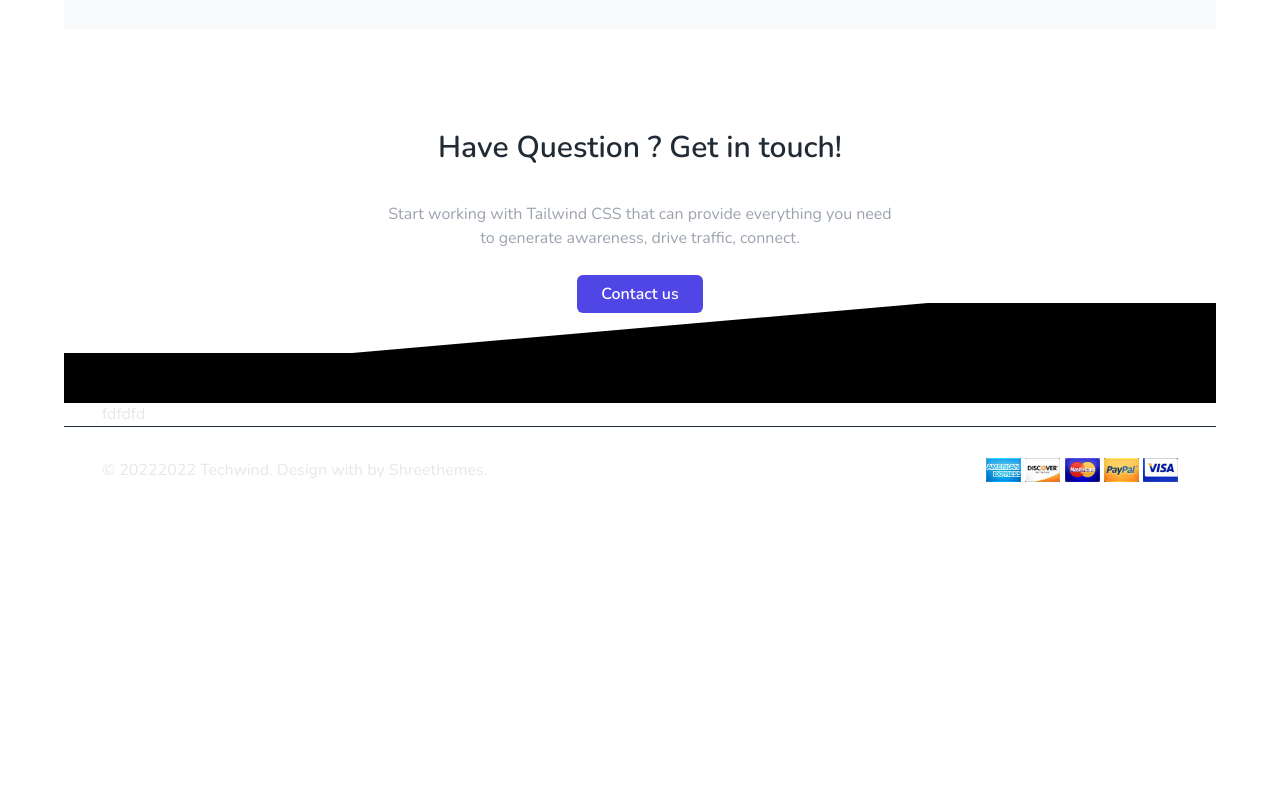
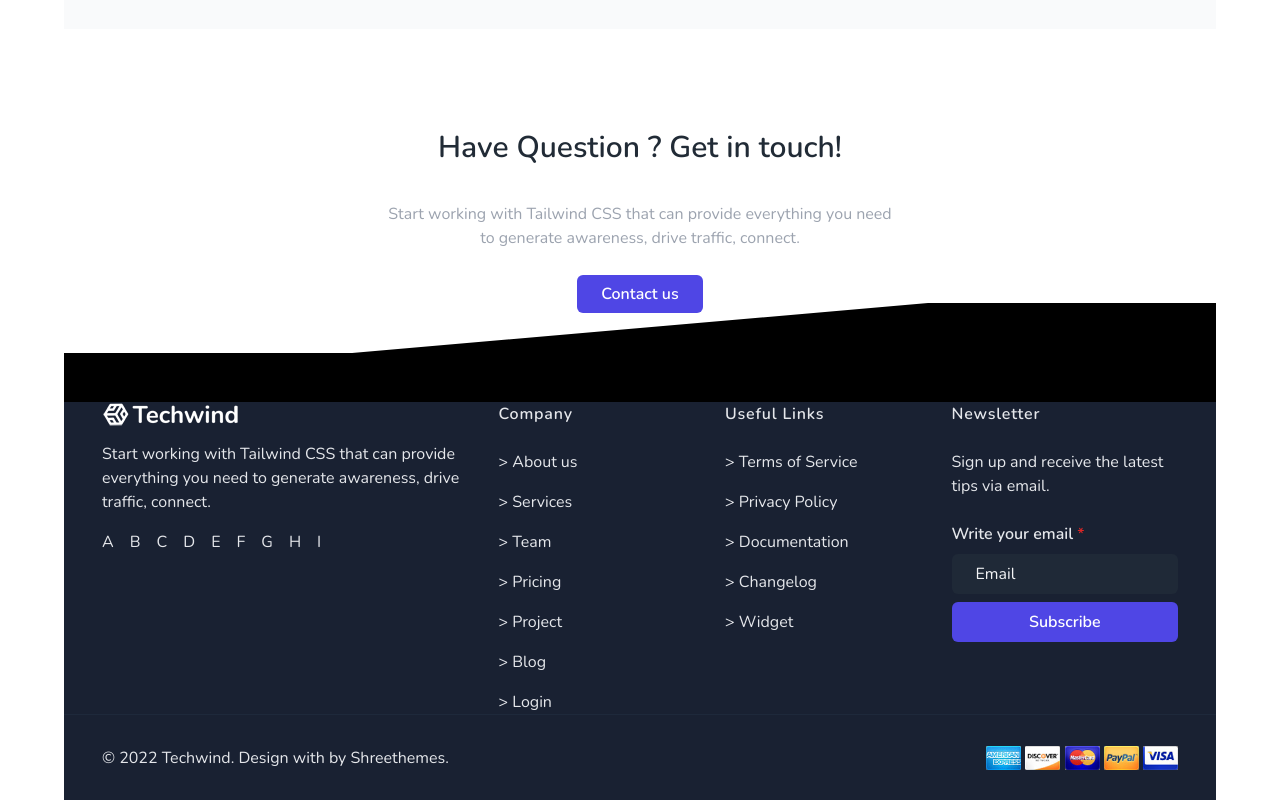
Before and after one commit to coordova/landing-one, a website: page index.html in a window 1280 px wide. Shown: the part 4498-5298 px from the top of the page. Before the commit the page ends 5010 px from the top, so only its background shows below. Drawn offline with nearby package versions, Linux system fonts and the light colour scheme.

Commit message:
Footer v2

```diff
--- a/index.html
+++ b/index.html
@@ -272,7 +272,7 @@
                         Start working with Tailwind CSS that can provide everything you need to generate awareness, drive traffic, connect.
                     </p>
                     <div class="">
-                        <a href="#" class="px-6 py-2 rounded-md font-semibold text-white bg-indigo-600 hover:bg-indigo-700 duration-200">Subscribe Now</a>
+                        <a href="#" class="btn">Subscribe Now</a>
                     </div>
                 </div>
                 <div class="flex flex-col items-center space-y-6 text-gray-400 md:flex-row md:justify-between md:space-y-0">
@@ -294,7 +294,7 @@
                             <li>Enhanced Security</li>
                         </ul>
                         <!-- Button -->
-                        <a href="#" class="px-6 py-2 rounded-md font-semibold text-white bg-indigo-600 hover:bg-indigo-700 duration-200">Get Started</a>
+                        <a href="#" class="btn">Get Started</a>
                     </div>
                     <!-- Price Professional -->
                     <div class="relative z-2 group flex flex-col space-y-4 w-fit border-2 border-gray-100 p-6 py-8 shadow-md rounded-lg bg-gray-50">
@@ -314,7 +314,7 @@
                             <li>Enhanced Security</li>
                         </ul>
                         <!-- Button -->
-                        <a href="#" class="px-6 py-2 rounded-md font-semibold text-white bg-indigo-600 hover:bg-indigo-700 duration-200">Try it Now</a>
+                        <a href="#" class="btn">Try it Now</a>
                     </div>
                 </div>
             </div>
@@ -389,7 +389,7 @@
                     Start working with Tailwind CSS that can provide everything you need to generate awareness, drive traffic, connect.
                 </p>
                 <div class="">
-                    <a href="#" class="px-6 py-2 rounded-md font-semibold text-white bg-indigo-600 hover:bg-indigo-700 duration-200">Contact us</a>
+                    <a href="#" class="btn">Contact us</a>
                 </div>
             </div>
         </div>
@@ -403,17 +403,79 @@
         </div>
     </div>
     <!-- Footer -->
-    <footer class="footer bg-dark-footer relative text-gray-200 dark:text-gray-200">
+    <footer class="footer bg-bgDarkFooter relative text-gray-200">
         <div class="container">
-            <div>
-            fdfdfd
+            <div class="flex flex-col space-y-4 lg:flex-row lg:space-y-0 lg:space-x-6">
+                <!-- Container for Logo / txt / social icons -->
+                <div class="space-y-4">
+                    <div>
+                        <img src="assets/images/logo-light.png" alt="logo">
+                    </div>
+                    <p class="lg:max-w-sm">
+                        Start working with Tailwind CSS that can provide everything you need to generate awareness, drive traffic, connect.
+                    </p>
+                    <ul class="list-none flex space-x-4">
+                        <li class="inline">A</li>
+                        <li class="inline">B</li>
+                        <li class="inline">C</li>
+                        <li class="inline">D</li>
+                        <li class="inline">E</li>
+                        <li class="inline">F</li>
+                        <li class="inline">G</li>
+                        <li class="inline">H</li>
+                        <li class="inline">I</li>
+                    </ul>
+                </div>
+                <!-- Menu 3 cols on md -->
+                <div class="flex flex-col space-y-4 md:flex-row md:space-y-0">
+                    <!-- Menu 1 -->
+                    <div class="space-y-6 md:w-1/3">
+                        <h4 class="font-semibold tracking-wider sm:pt-4 lg:pt-0">Company</h4>
+                        <ul class="flex flex-col space-y-4">
+                            <li>> About us</li>
+                            <li>> Services</li>
+                            <li>> Team</li>
+                            <li>> Pricing</li>
+                            <li>> Project</li>
+                            <li>> Blog</li>
+                            <li>> Login</li>
+                        </ul>
+                    </div>
+                    <!-- Menu 2 -->
+                    <div class="space-y-6 md:w-1/3">
+                        <h4 class="font-semibold tracking-wider sm:pt-4  lg:pt-0">Useful Links</h4>
+                        <ul class="flex flex-col space-y-4">
+                            <li>> Terms of Service</li>
+                            <li>> Privacy Policy</li>
+                            <li>> Documentation</li>
+                            <li>> Changelog</li>
+                            <li>> Widget</li>
+                        </ul>
+                    </div>
+                    <!-- Menu 3 -->
+                    <div class="space-y-6 md:w-1/3">
+                        <h4 class="font-semibold tracking-wider sm:pt-4  lg:pt-0">Newsletter</h4>
+                        <p>
+                            Sign up and receive the latest tips via email.
+                        </p>
+                        <!-- Form -->
+                        <form>
+                            <div class="space-y-2">
+                                <label for="email" class="font-semibold">Write your email <span class="text-red-600">*</span></label>
+                                <input type="email" id="email" class="pl-6 py-2 w-full bg-gray-800 rounded-md placeholder-gray-100" placeholder="Email">
+                                <button class="btn w-full">Subscribe</button>
+                            </div>
+
+                        </form>
+                    </div>
+                </div>
             </div>
         </div>
         <div class="py-[30px] px-0 border-t border-slate-800">
             <div class="container text-center">
                 <div class="grid md:grid-cols-2 items-center">
                     <div class="md:text-left text-center">
-                        <p class="mb-0">© <script>document.write(new Date().getFullYear())</script>2022 Techwind. Design with <i class="mdi mdi-heart text-red-600"></i> by <a href="https://shreethemes.in/" target="_blank" class="text-reset">Shreethemes</a>.</p>
+                        <p class="mb-0">© <script>document.write(new Date().getFullYear())</script> Techwind. Design with <i class="mdi mdi-heart text-red-600"></i> by <a href="https://shreethemes.in/" target="_blank" class="text-reset">Shreethemes</a>.</p>
                     </div>
 
                     <ul class="list-none md:text-right text-center mt-6 md:mt-0">
--- a/src/input.css
+++ b/src/input.css
@@ -9,3 +9,9 @@ body {
 h2 {
     @apply font-semibold text-black text-2xl leading-normal lg:leading-normal md:text-3xl;
 }
+
+@layer components {
+    .btn {
+        @apply px-6 py-2 rounded-md font-semibold text-white bg-indigo-600 hover:bg-indigo-700 duration-200;
+    }
+}
```
Also changed, not shown: assets/css/style.css.
